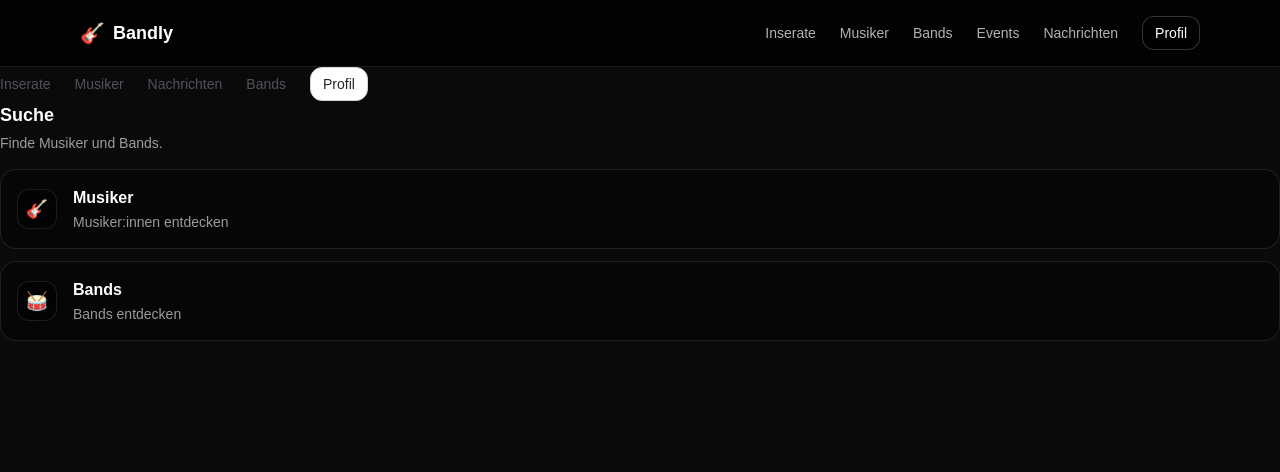
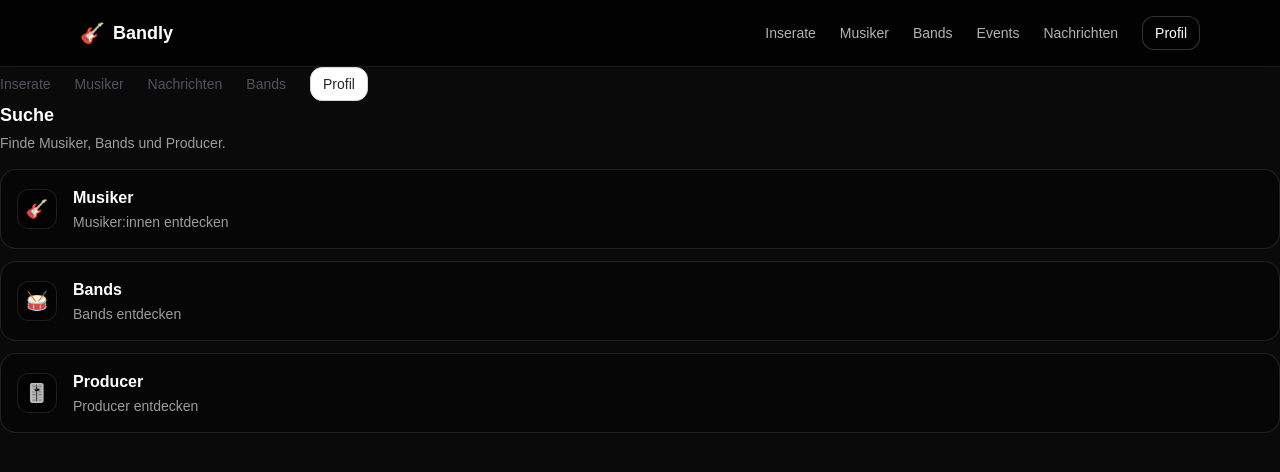
Before and after one commit to Maxxax27/bandly, a Next.js app: page /search in a window 1280 px wide. Shown: the top 472 px of the page. Built offline with nearby package versions, Linux system fonts and the light colour scheme; no server answers.

Commit message:
feat: update search page (add producers)

```diff
--- a/app/search/page.tsx
+++ b/app/search/page.tsx
@@ -14,6 +14,12 @@ export default function SearchPage() {
       href: "/bands",
       icon: "🥁",
     },
+    {
+      title: "Producer",
+      desc: "Producer entdecken",
+      href: "/producers",
+      icon: "🎚️",
+    },
   ];
 
   return (
@@ -22,7 +28,7 @@ export default function SearchPage() {
       <div>
         <h1 className="text-lg font-semibold text-white">Suche</h1>
         <p className="mt-1 text-sm text-white/60">
-          Finde Musiker und Bands.
+          Finde Musiker, Bands und Producer.
         </p>
       </div>
 
```
